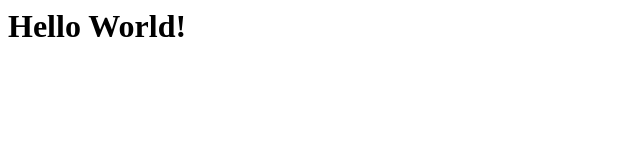
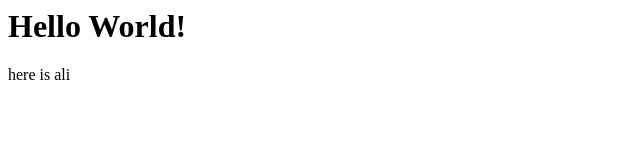
Before and after one commit to Alyshah12/Ali, a plain HTML site: page index.html in a window 1280 px wide. Shown: the full height of the page, 0-640 px from the left. Drawn offline with Linux system fonts and the light colour scheme.

Commit message:
Added another line

```diff
--- a/index.html
+++ b/index.html
@@ -4,5 +4,6 @@
 </head>
 	<body>
 	<h1>Hello World!</h1>
+	here is ali
 	</body>
 </html>
```
